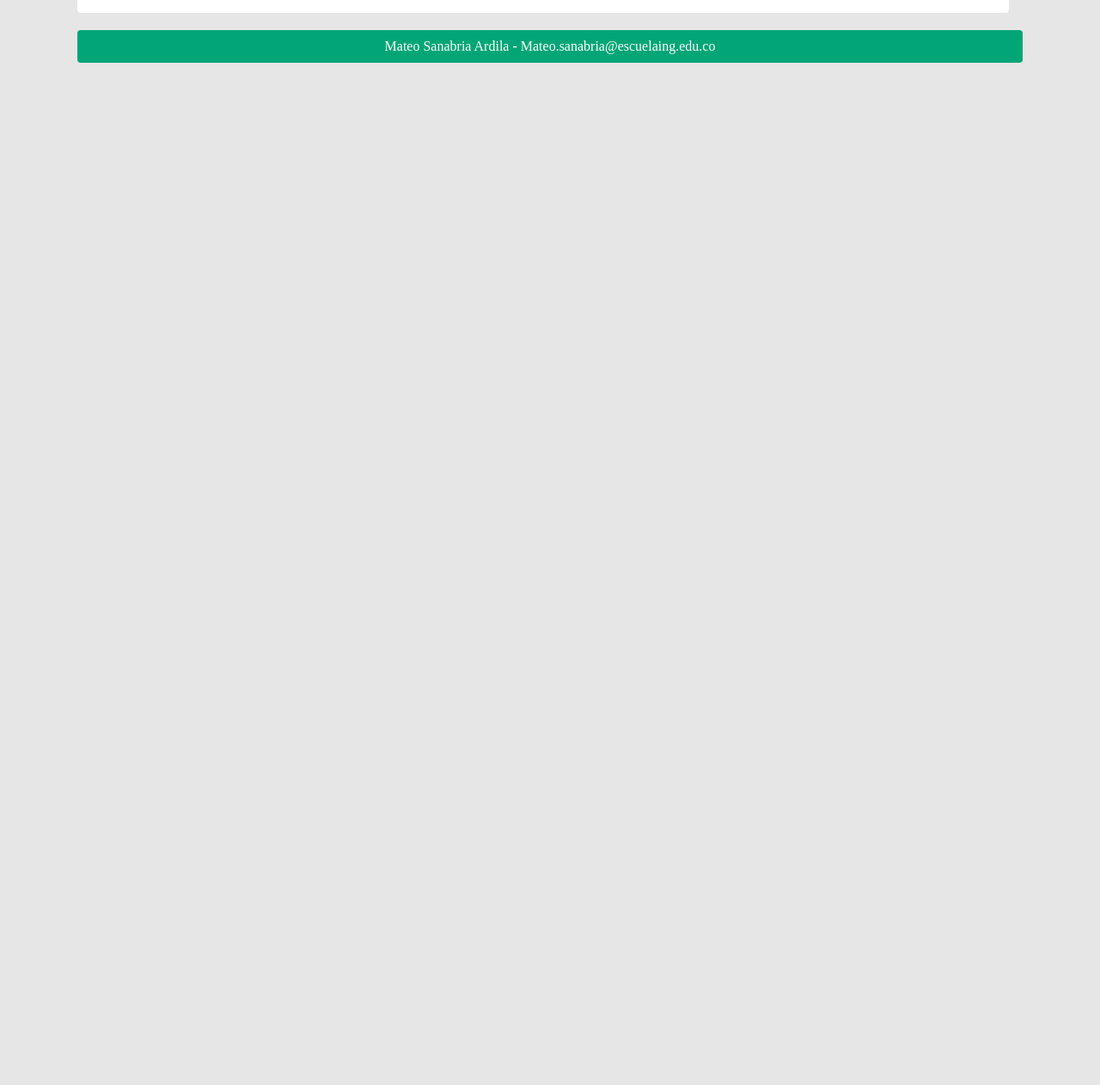
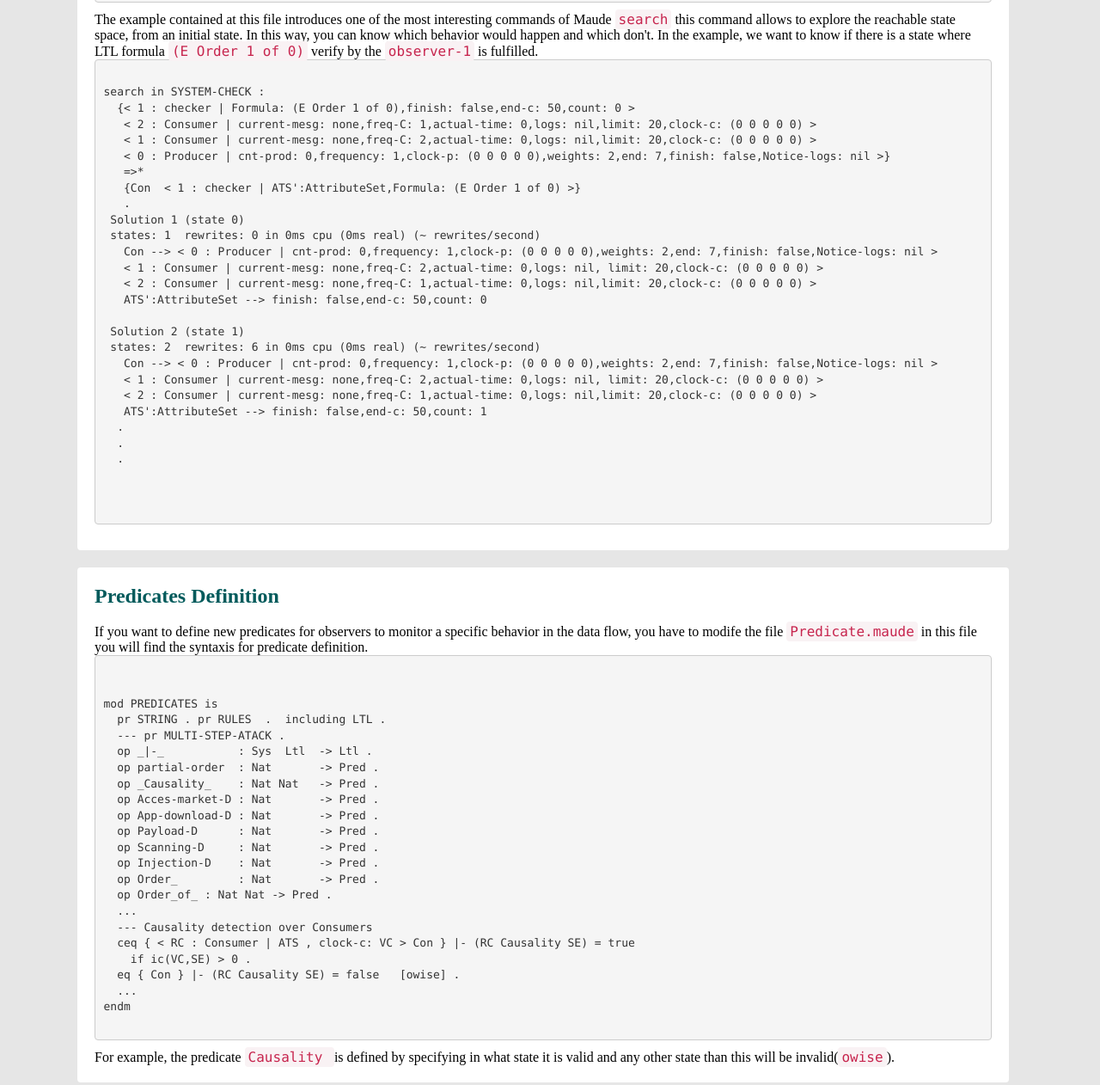
Before and after one commit to Masanar/DRRF, a plain HTML site: page Examples.html in a window 1280 px wide. Shown: the part 1453-2715 px from the top of the page at 86% size. Before the commit the page ends 1546 px from the top, so only its background shows below. Drawn offline with Linux system fonts and the light colour scheme.

Commit message:
web page

```diff
--- a/Examples.html
+++ b/Examples.html
@@ -21,11 +21,11 @@
           <!-- <h2>In this series of examples we show how to use Maude and the diferents modules intoduces by DRRF</h2> -->
           <h2>Base Application Behavior</h2>
           <br>
-          The file <code>Base-Application.maude</code> contains the modulo <code>RULES</code> whos define the dinamic behavior of distributed reactive base appilcation, we can do the following to enter it:
+          The file <code>Base-Application.maude</code> contains the modulo <code>RULES</code> whos define the dynamic behavior of a distributed reactive base appilcation, we can do the following to enter it:
           <pre> <code>
 maude> load Base-Application.maude
           </code> </pre>
-          Affter entering the module <code>RULES</code> into Maude, we can, for example define a simple everioment: there are two Producer-Observables and three Consumer-Observables that issue data flow to the system.
+          After entering the module <code>RULES</code> into Maude, we can, for example, define a simple environment: there are two Producer-Observables and three Consumer-Observables that issue data flow to the system.
           <pre> <code>
  < 0 : Producer | cnt-prod: 0,frequency: 1,clock-p: (0 0 0 0 0),weights: 5,end: 4,finish: false,Notice-logs: nil >
  < 1 : Producer | cnt-prod: 0,frequency: 3,clock-p: (0 0 0 0 0),weights: 1,end: 3,finish: false,Notice-logs: nil >
@@ -33,7 +33,7 @@ maude> load Base-Application.maude
  < 3 : Consumer | current-mesg: none,freq-C: 1,actual-time: 0,logs: nil,limit: 30, clock-c:(0 0 0 0 0) >
  < 4 : Consumer | current-mesg: none,freq-C: 5,actual-time: 0,logs: nil,limit: 55, clock-c:(0 0 0 0 0) >
           </code> </pre>
-          This example is commented on at the end of the file, you can eliminate the <code>---</code> then when you load the file Maude is going to use <code>rew</code> comand to explore the behavior of tha above example, keep in mind that each different execution may result in a different result. The result present information about the total rewrites that Maude did and the result of that posible trace i.e a application of consecutive rewiting rules.
+          This example is commented on at the end of the file, you can eliminate the <code>---</code> then when you load the file Maude is going to use <code>rew</code> command to explore the behavior of the above example, keep in mind that each different execution may result in a different result. The result present information about the total rewrites that Maude did and the result of that possible trace i.e an application of consecutive rewriting rules.
           <pre> <code>
 rewrite in RULES :
 {
@@ -66,22 +66,80 @@ result Sys:
 
 
           </code> </pre>
-          This rewrite example shows a possible execution for the system pesented above, as you can see the producer fished its execution and the atributte <code> Notice-logs</code> of each producer gives information about that and the Consumers consunme diferents amount of messages due to its different initial configurations. Note that at this point we only load the base behavior of the reactive base application witout observers, the system only issue data flows bettewn the diferents observables. If you want to test a particular configuration you can change the configuration of the initial state of the system and reload the module.
+          This rewrite example shows a possible execution for the system presented above, as you can see the producer fished its execution and the attributte <code> Notice-logs</code> of each producer gives information about that and the Consumers consume different amount of messages due to its different initial configurations. Note that at this point we only load the base behavior of the reactive base application without observers, the system only issue data flows between the different  observables. If you want to test a particular configuration you can change the configuration of the initial state of the system and reload the module.
         </article>
         <article>
           <h2>Observer Behavior</h2>
-
+          <br>
           <p>
             The file Observers.maude contains the modulo <code>OBSERVER</code> whos define the dinamic behavior of distributed reactive observer over a base application, this module automatically loads the modules <code>Base-Application.maude </code> ,<code> Temporal-logic.maude </code> , <code>Predicates.maude</code> , we can do the following to enter it:
           </p>
           <pre> <code>
 maude> Observers.maude
           </code> </pre>
+             The example contained at this file introduces one of the most interesting commands of Maude <code>search</code> this command allows to explore the reachable state space, from an initial state. In this way, you can know which behavior would happen and which don't. In the example, we want to know if there is a state where LTL formula <code>(E Order 1 of 0)</code> verify by the <code>observer-1</code> is fulfilled.
+             <pre> <code>
+search in SYSTEM-CHECK :
+  {< 1 : checker | Formula: (E Order 1 of 0),finish: false,end-c: 50,count: 0 >
+   < 2 : Consumer | current-mesg: none,freq-C: 1,actual-time: 0,logs: nil,limit: 20,clock-c: (0 0 0 0 0) >
+   < 1 : Consumer | current-mesg: none,freq-C: 2,actual-time: 0,logs: nil,limit: 20,clock-c: (0 0 0 0 0) >
+   < 0 : Producer | cnt-prod: 0,frequency: 1,clock-p: (0 0 0 0 0),weights: 2,end: 7,finish: false,Notice-logs: nil >}
+   =>*
+   {Con  < 1 : checker | ATS':AttributeSet,Formula: (E Order 1 of 0) >}
+   .
+ Solution 1 (state 0)
+ states: 1  rewrites: 0 in 0ms cpu (0ms real) (~ rewrites/second)
+   Con --> < 0 : Producer | cnt-prod: 0,frequency: 1,clock-p: (0 0 0 0 0),weights: 2,end: 7,finish: false,Notice-logs: nil >
+   < 1 : Consumer | current-mesg: none,freq-C: 2,actual-time: 0,logs: nil, limit: 20,clock-c: (0 0 0 0 0) >
+   < 2 : Consumer | current-mesg: none,freq-C: 1,actual-time: 0,logs: nil,limit: 20,clock-c: (0 0 0 0 0) >
+   ATS':AttributeSet --> finish: false,end-c: 50,count: 0
+
+ Solution 2 (state 1)
+ states: 2  rewrites: 6 in 0ms cpu (0ms real) (~ rewrites/second)
+   Con --> < 0 : Producer | cnt-prod: 0,frequency: 1,clock-p: (0 0 0 0 0),weights: 2,end: 7,finish: false,Notice-logs: nil >
+   < 1 : Consumer | current-mesg: none,freq-C: 2,actual-time: 0,logs: nil, limit: 20,clock-c: (0 0 0 0 0) >
+   < 2 : Consumer | current-mesg: none,freq-C: 1,actual-time: 0,logs: nil,limit: 20,clock-c: (0 0 0 0 0) >
+   ATS':AttributeSet --> finish: false,end-c: 50,count: 1
+  .
+  .
+  .
 
 
+               </code> </pre>
+        </article>
+        <article>
+          <h2>Predicates Definition</h2>
+          <br>
+          <p>If you want to define new predicates for observers to monitor a specific behavior in the data flow, you have to modife the file <code>Predicate.maude</code> in this file you will find the syntaxis for predicate definition.
+</p>
+          <pre> <code>
+
+mod PREDICATES is
+  pr STRING . pr RULES  .  including LTL .
+  --- pr MULTI-STEP-ATACK .
+  op _|-_           : Sys  Ltl  -> Ltl .
+  op partial-order  : Nat       -> Pred .
+  op _Causality_    : Nat Nat   -> Pred .
+  op Acces-market-D : Nat       -> Pred .
+  op App-download-D : Nat       -> Pred .
+  op Payload-D      : Nat       -> Pred .
+  op Scanning-D     : Nat       -> Pred .
+  op Injection-D    : Nat       -> Pred .
+  op Order_         : Nat       -> Pred .
+  op Order_of_ : Nat Nat -> Pred .
+  ...
+  --- Causality detection over Consumers
+  ceq { < RC : Consumer | ATS , clock-c: VC > Con } |- (RC Causality SE) = true
+    if ic(VC,SE) > 0 .
+  eq { Con } |- (RC Causality SE) = false   [owise] .
+  ...
+endm
+          </code> </pre>
+          <p>
+            For example, the predicate <code> Causality </code> is defined by specifying in what state it is valid and any other state than this will be invalid(<code>owise</code>).
+          </p>
         </article>
       </section>
-
     </section>
     <footer>
       <p>
```
Also changed, not shown: index.html (+5 -3 lines).
